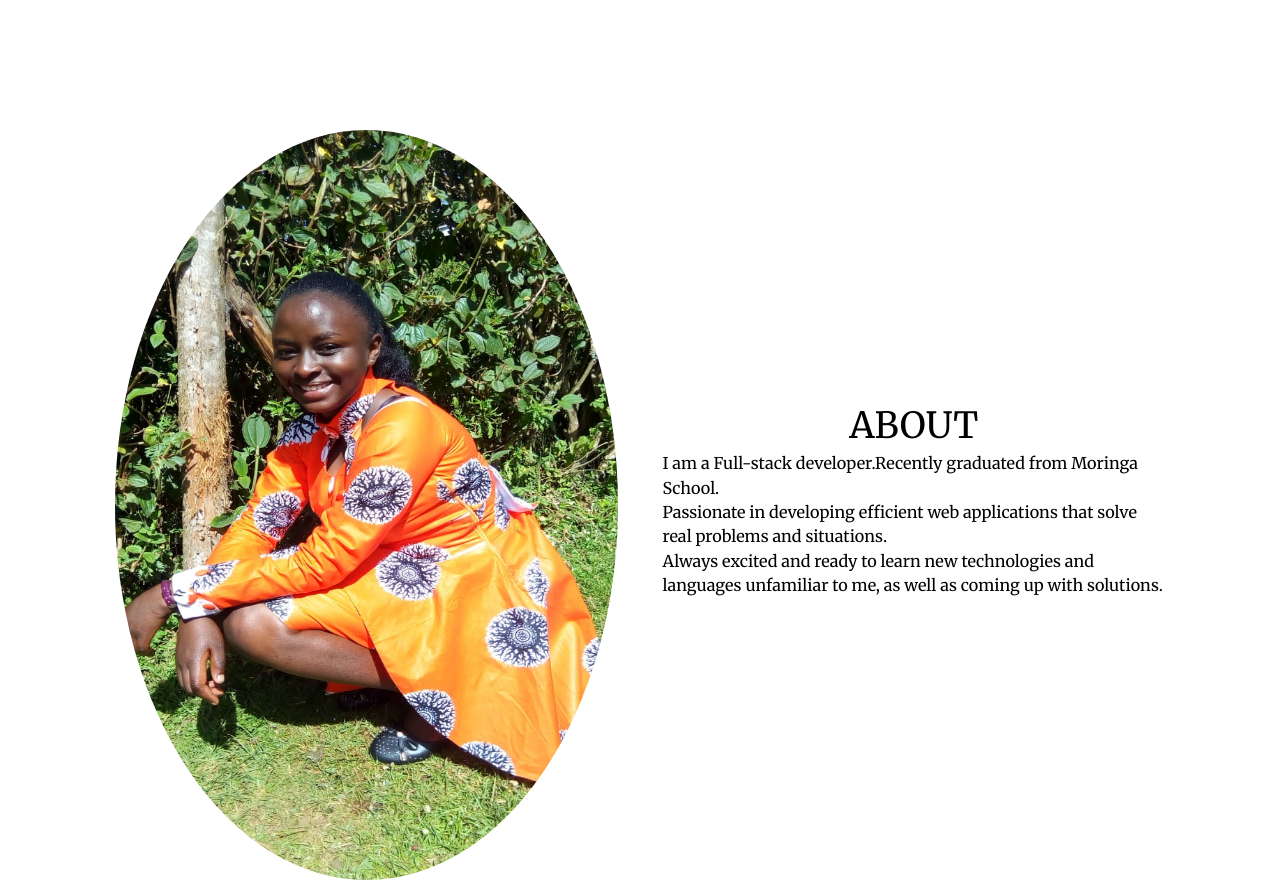
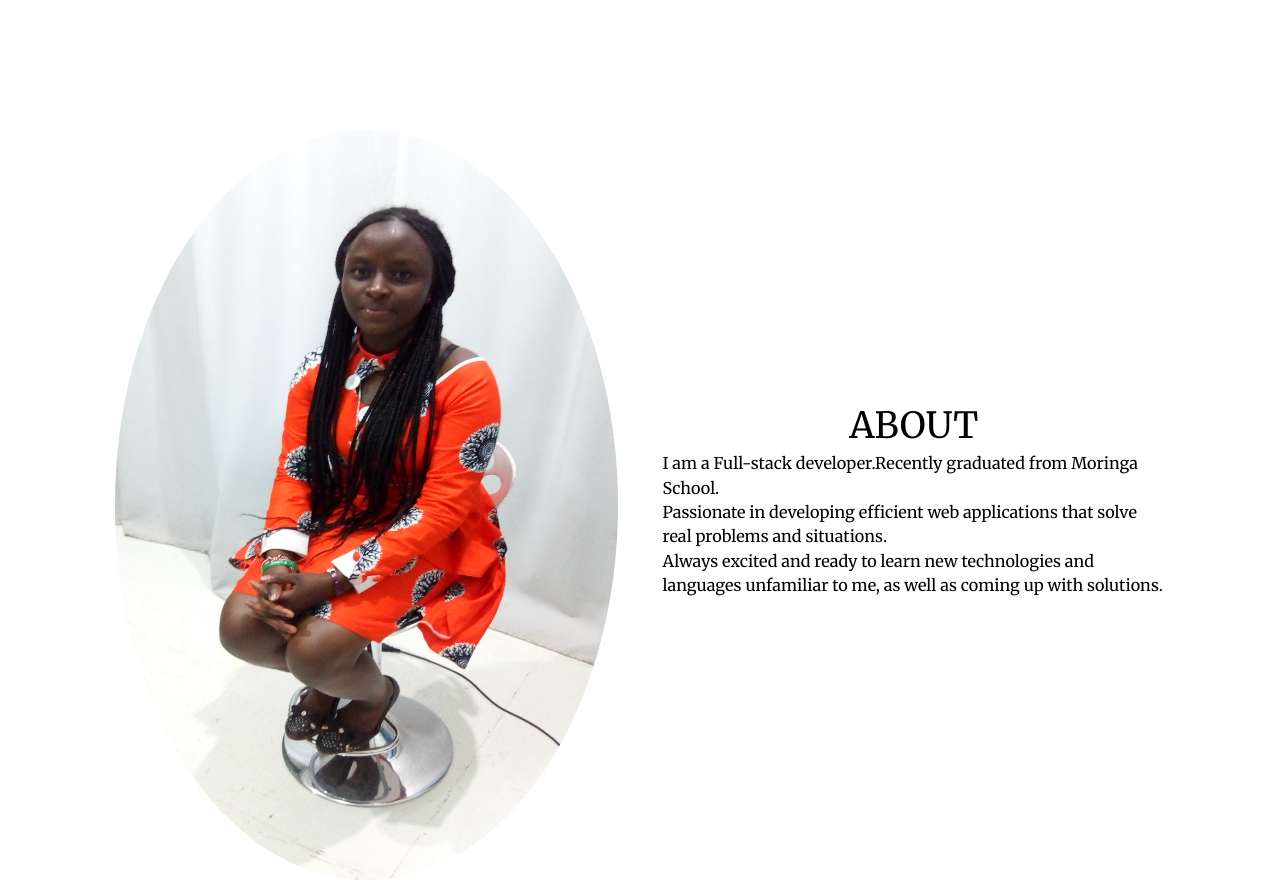
Before and after one commit to JECINTA534521/Jecintah-portfolio, a plain HTML site: page index.html in a window 1280 px wide. Shown: the part 740-1620 px from the top of the page. Drawn offline with nearby package versions, Linux system fonts and the light colour scheme.

Commit message:
changed profile photo

```diff
--- a/index.html
+++ b/index.html
@@ -57,7 +57,7 @@
     <section class="about" id="about">
         <div class="container">
             <div class="profile-img">
-                <img src="images/IMG-20190217-WA0005.jpg" alt="" style="border-radius: 60%;" height="750px" width="500px">
+                <img src="images/jecint.jpg" alt="" style="border-radius: 60%;" height="750px" width="500px">
             </div>
             <div class="about-details"  data-aos-delay="600">
                 <div class="about-heading">
```
Also changed, not shown: images/jecint.jpg (added).
